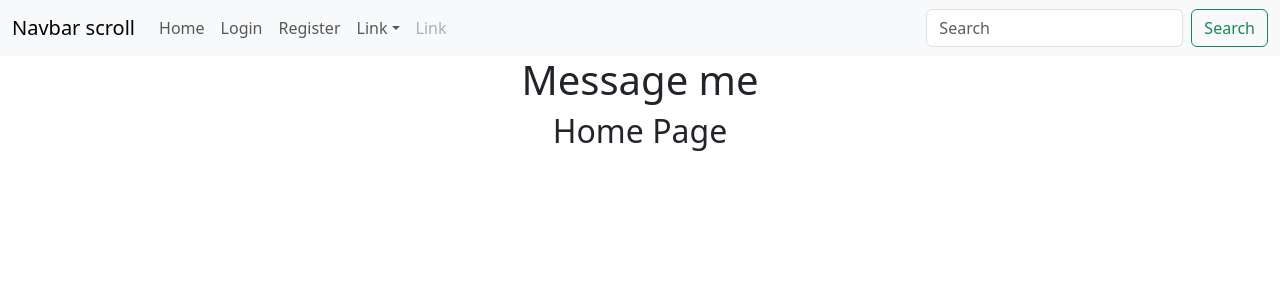
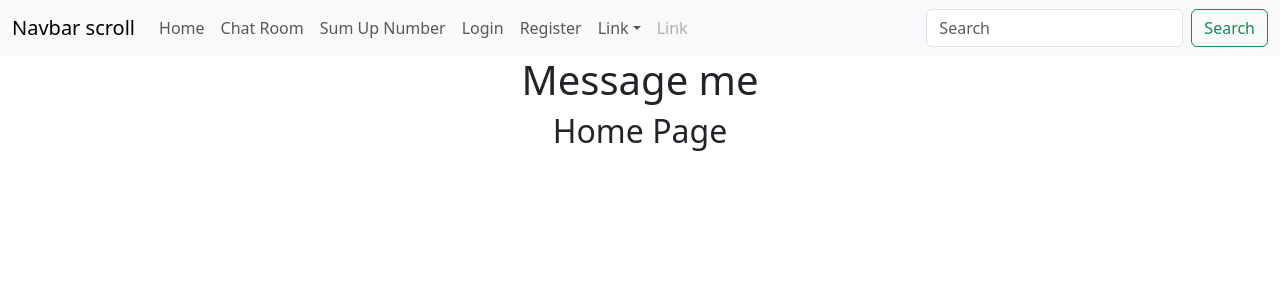
Before and after one commit to SeasonGit10/message_frontend, a React (Create React App) app: page / in a window 1280 px wide. Shown: the top 300 px of the page. Built offline with nearby package versions, Linux system fonts and the light colour scheme.

Commit message:
registration links

```diff
--- a/src/App.js
+++ b/src/App.js
@@ -14,8 +14,8 @@ function App() {
         <TopBar/>
       <Routes>
           <Route path="/" element={<Home/>}/>
-          {/*<Route path="/chatroom" element={<ChatRoom/>}/>*/}
-          {/*<Route path="/sumupnum" element={<NumberSumUp/>}/>*/}
+          <Route path="/chatroom" element={<ChatRoom/>}/>
+          <Route path="/sumupnum" element={<NumberSumUp/>}/>
           <Route path="/login" element={<Login/>}/>
           <Route path="/register" element={<Register/>}/>
       </Routes>
--- a/src/components/TopBar.js
+++ b/src/components/TopBar.js
@@ -18,8 +18,8 @@ function TopBar() {
             navbarScroll
           >
             <Nav.Link href="/">Home</Nav.Link>
-            {/*<Nav.Link href="/chatroom">Chat Room</Nav.Link>*/}
-            {/*<Nav.Link href="/sumupnum">Sum Up Number</Nav.Link>*/}
+            <Nav.Link href="/chatroom">Chat Room</Nav.Link>
+            <Nav.Link href="/sumupnum">Sum Up Number</Nav.Link>
             <Nav.Link href="/login">Login</Nav.Link>
             <Nav.Link href="/Register">Register</Nav.Link>
             <NavDropdown title="Link" id="navbarScrollingDropdown">
```
